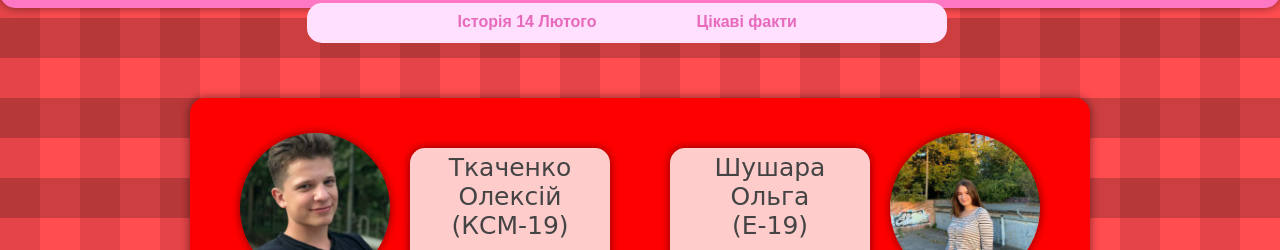
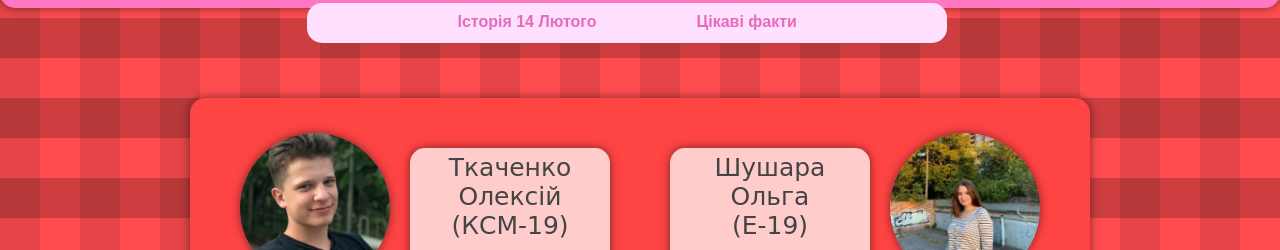
Before and after one commit to DDTEIT/Valentine-s-Day, a plain HTML site: page index.html in a window 1280 px wide. Shown: the part 142-392 px from the top of the page. Drawn offline with nearby package versions, Linux system fonts and the light colour scheme.

Commit message:
Update style.css

```diff
--- a/css/style.css
+++ b/css/style.css
@@ -109,7 +109,7 @@ footer {
     margin-right: 10%*/
 }
 #bl1{
-    background: #FF0000;
+    background: #FF4444;
     position: absolute;
     left: 50%;
     margin-right: -50%;
```
